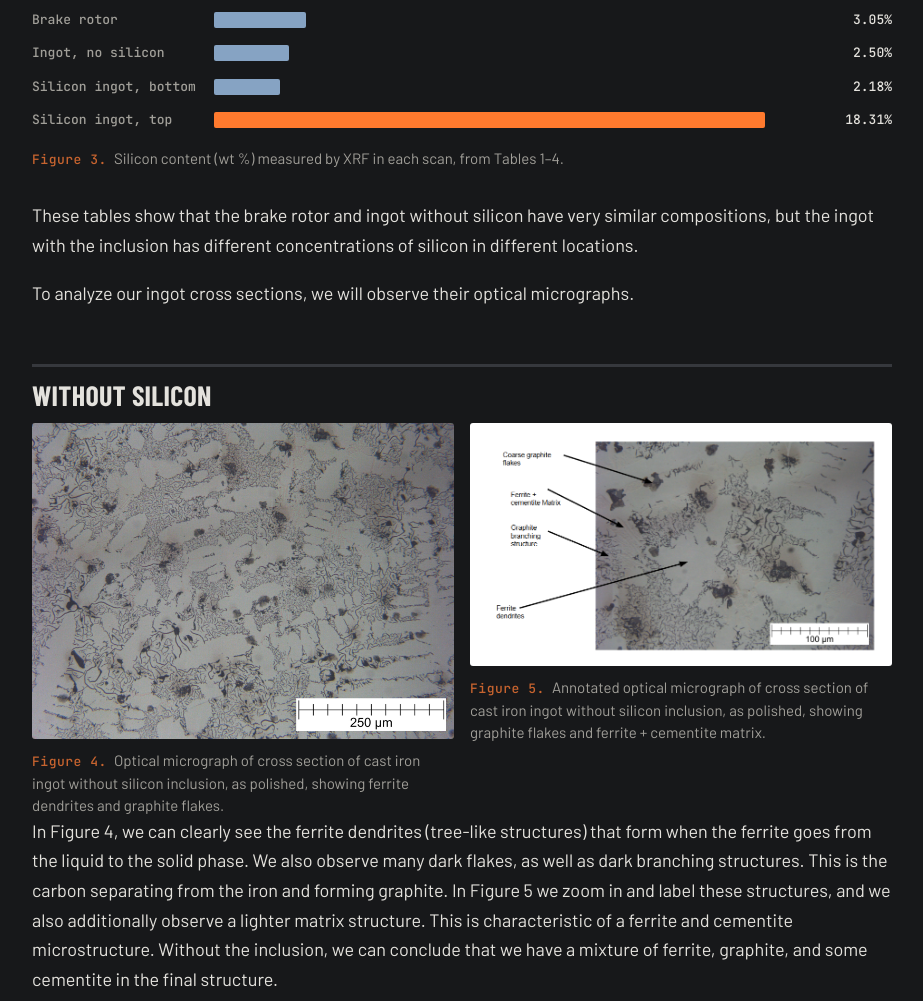
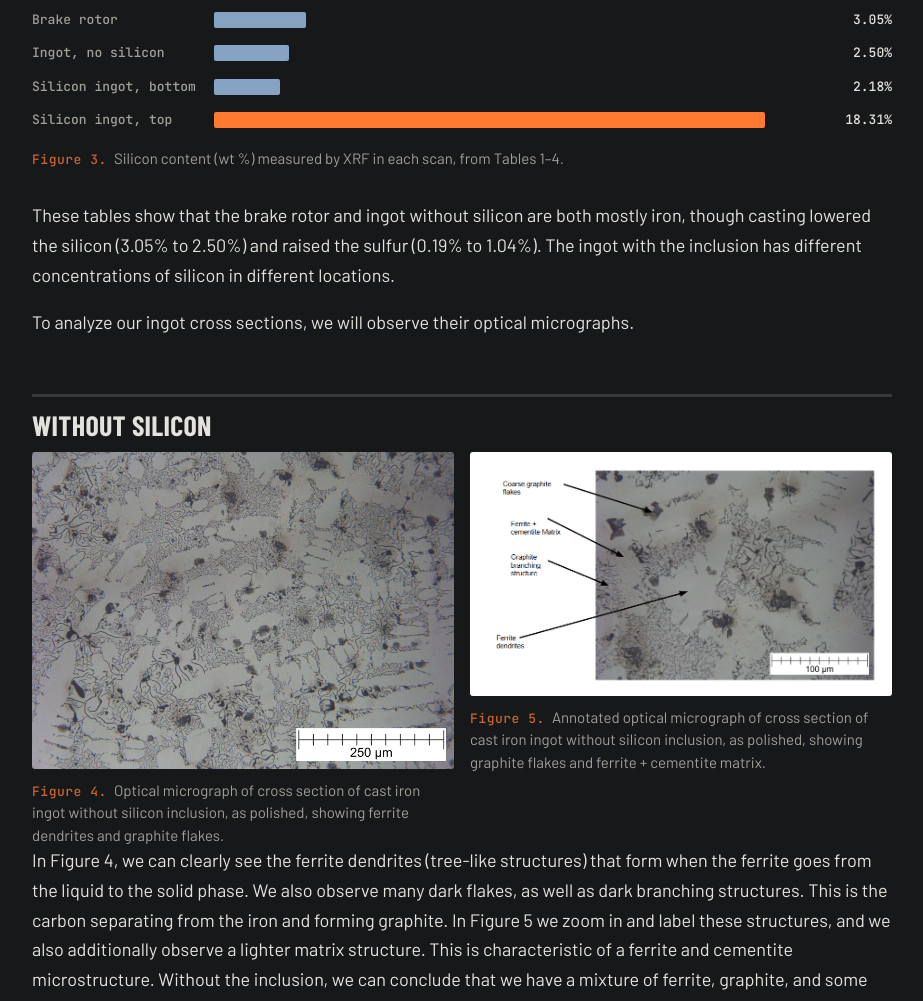
Before and after one commit to veskew/Metals-Cast-Iron, a plain HTML site: page lab.html in a window 1280 px wide. Shown: the part 2103-3104 px from the top of the page, without its empty margins (178-1101 px from the left). Drawn offline with nearby package versions, Linux system fonts and the light colour scheme.

Commit message:
Soften rotor vs. ingot composition comparison on lab page
Co-Authored-By: Claude Opus 5.5 <noreply@anthropic.com>

```diff
--- a/lab.html
+++ b/lab.html
@@ -136,7 +136,7 @@
         <figcaption><b>Figure 3.</b> Silicon content (wt %) measured by XRF in each scan, from Tables 1–4.</figcaption>
       </figure>
 
-      <p>These tables show that the brake rotor and ingot without silicon have very similar compositions, but the ingot with the inclusion has different concentrations of silicon in different locations.</p>
+      <p>These tables show that the brake rotor and ingot without silicon are both mostly iron, though casting lowered the silicon (3.05% to 2.50%) and raised the sulfur (0.19% to 1.04%). The ingot with the inclusion has different concentrations of silicon in different locations.</p>
 
       <p>To analyze our ingot cross sections, we will observe their optical micrographs.</p>
 
```
